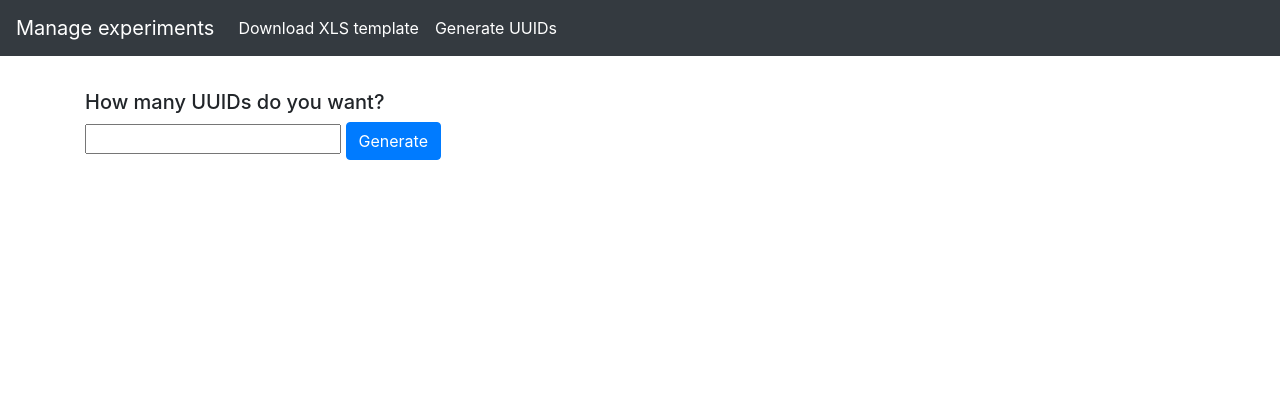
After one commit to cellgeni/imaging-experiments-tracker, a Django app: page /uuids/ in a window 1280 px wide. The commit adds this page. Shown: the top 420 px of the page. Run offline with Django 3.2, Linux system fonts and the light colour scheme; some libraries are stand-ins or nearby versions.

Commit message:
Add uuids generation endpoint

```diff
--- /dev/null
+++ b/experiments/forms.py
@@ -0,0 +1,9 @@
+from django import forms
+
+
+class XLSUploadForm(forms.Form):
+    file = forms.FileField()
+
+
+class UUIDGeneratorForm(forms.Form):
+    quantity = forms.IntegerField(label='', max_value=1000)
--- a/experiments/urls.py
+++ b/experiments/urls.py
@@ -1,9 +1,13 @@
 # urls.py
 from django.urls import path
-from experiments.views import MeasurementXLSImportView, XLSTemplateDownloadView, ColumnsXLSImportView
+from django.views.generic import RedirectView
+
+from experiments.views import MeasurementXLSImportView, XLSTemplateDownloadView, ColumnsXLSImportView, UUIDGeneratorView
 
 urlpatterns = [
+    path('', RedirectView.as_view(url='/import/'), name='go-to-import'),
     path('import/', MeasurementXLSImportView.as_view()),
     path('columns/', ColumnsXLSImportView.as_view()),
     path('xls-template/', XLSTemplateDownloadView.as_view(), name='xls-download'),
+    path('uuids/', UUIDGeneratorView.as_view(), name='uuids-generate'),
 ]
--- a/experiments/views.py
+++ b/experiments/views.py
@@ -3,23 +3,20 @@ import uuid
 from abc import abstractmethod
 from typing import List
 
-from django import forms
 from django.core.files import File
 from django.http import HttpResponse
 from django.shortcuts import render
 from django.views import View
 
+from experiments.forms import XLSUploadForm, UUIDGeneratorForm
 from experiments.xls import EXCEL_TEMPLATE, StreamLogging
+from experiments.xls.column_importer import ColumnImporter
+from experiments.xls.generate.generate_template import ImageTrackerWriter
 from experiments.xls.import_xls import RowsImporter
-from experiments.xls.column_importer import ColumnImporter
-from xls.generate.generate_template import ImageTrackerWriter
-
-
-class XLSUploadForm(forms.Form):
-    file = forms.FileField()
 
 
 class XLSImportView(View):
+    template_name = "xls.html"
 
     def get(self, request, *args, **kwargs):
         form = XLSUploadForm()
@@ -39,14 +36,14 @@ class XLSImportView(View):
         self._write_file(f, filename)
         return self.handle_data(filename)
 
-    def post(self,  request, *args, **kwargs):
+    def post(self, request, *args, **kwargs):
         form = XLSUploadForm(request.POST, request.FILES)
         if form.is_valid():
             data = self.handle_uploaded_file(request.FILES['file'])
         else:
             data = ["form invalid"]
-        return render(request, 'xls.html', {'form': form,
-                                            'data': data})
+        return render(request, self.template_name, {'form': form,
+                                                    'data': data})
 
 
 class MeasurementXLSImportView(XLSImportView):
@@ -85,3 +82,21 @@ class XLSTemplateDownloadView(View):
         response = HttpResponse(data, content_type='application/vnd.ms-excel')
         response['Content-Disposition'] = 'attachment; filename=xls_template.xlsx'
         return response
+
+
+class UUIDGeneratorView(View):
+    """
+    Generates a given number of UUIDs that users can then copy-paste in their Excel spreadsheets to uniquely
+    identify measurements
+    """
+    template_name = "uuids.html"
+
+    def get(self, request, *args, **kwargs):
+        form = UUIDGeneratorForm(request.GET)
+        if form.is_valid():
+            uuids = [uuid.uuid4() for x in range(int(request.GET['quantity']))]
+        else:
+            uuids = []
+            form = UUIDGeneratorForm()
+        return render(request, self.template_name, {'form': form,
+                                                    'uuids': uuids})
--- a/templates/base.html
+++ b/templates/base.html
@@ -5,7 +5,7 @@
     <meta charset="utf-8">
     <meta name="viewport" content="width=device-width, initial-scale=1, shrink-to-fit=no">
     <meta name="description" content="">
-    <title>Imaging experiments tracking</title>
+    <title>{% block title %}Imaging experiments tracking{% endblock %}</title>
 
 
     <!-- Bootstrap core CSS -->
@@ -46,6 +46,9 @@
         <li class="nav-item active">
                 <a class="nav-link" href={% url 'xls-download' %}>Download XLS template</a>
         </li>
+          <li class="nav-item active">
+                <a class="nav-link" href={% url 'uuids-generate' %}>Generate UUIDs</a>
+        </li>
       </ul>
     </div>
   </nav>
--- /dev/null
+++ b/templates/uuids.html
@@ -0,0 +1,14 @@
+{% extends "base.html" %}
+{% block title %} Generate UUIDs {% endblock title %}
+{% block content %}
+    <div class="file-upload-block">
+        <h5>How many UUIDs do you want?</h5>
+    <form action="" method="get" >
+                {{ form }}
+        <button class="btn btn-primary" type="submit">Generate</button>
+    </form>
+    </div>
+    {% for uuid in uuids %}
+        {{ uuid }}<br>
+    {% endfor %}
+{% endblock content %}
```
Also changed, not shown: experiments/tests/test_xls.py (+4 -4 lines), 1 other file.
